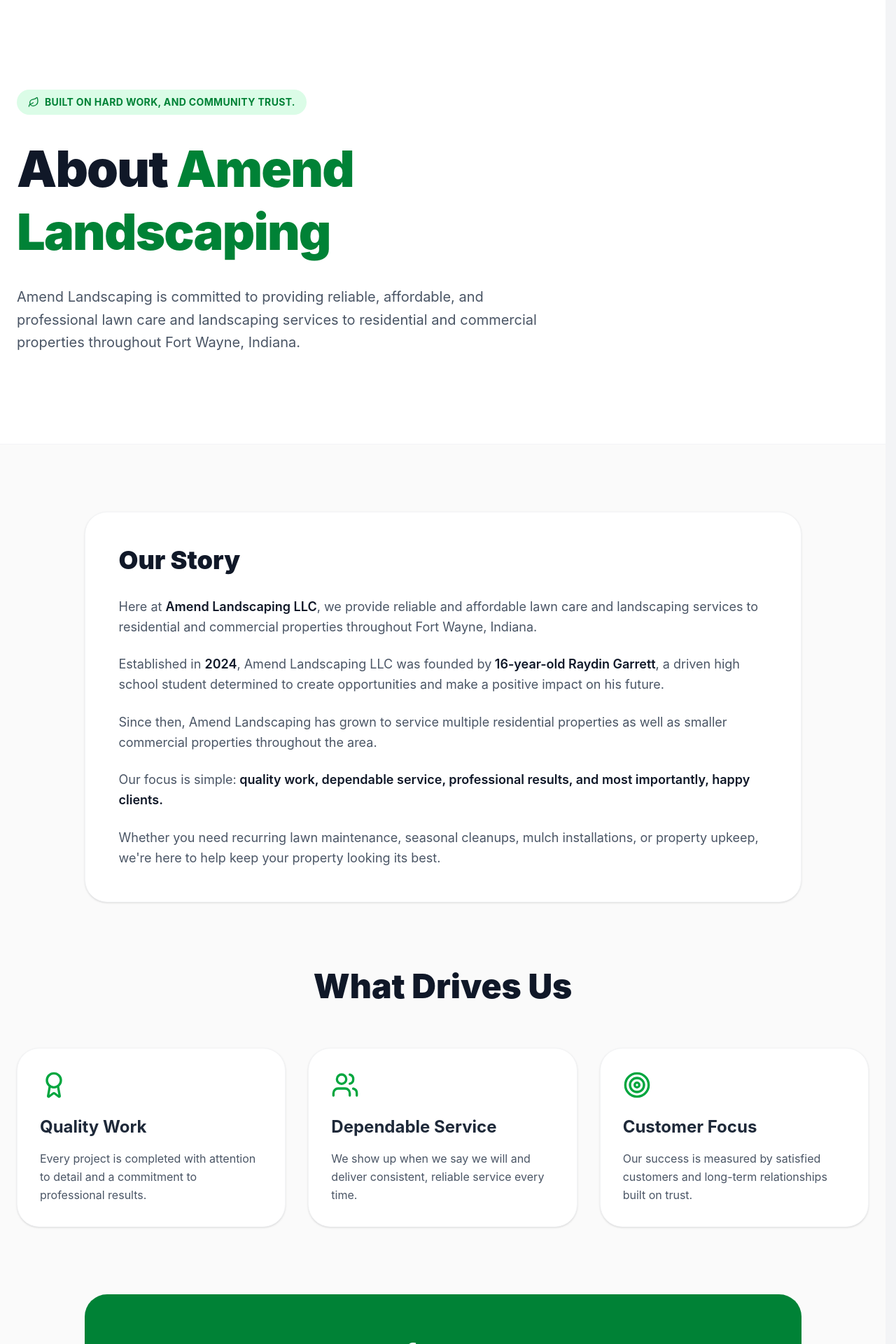
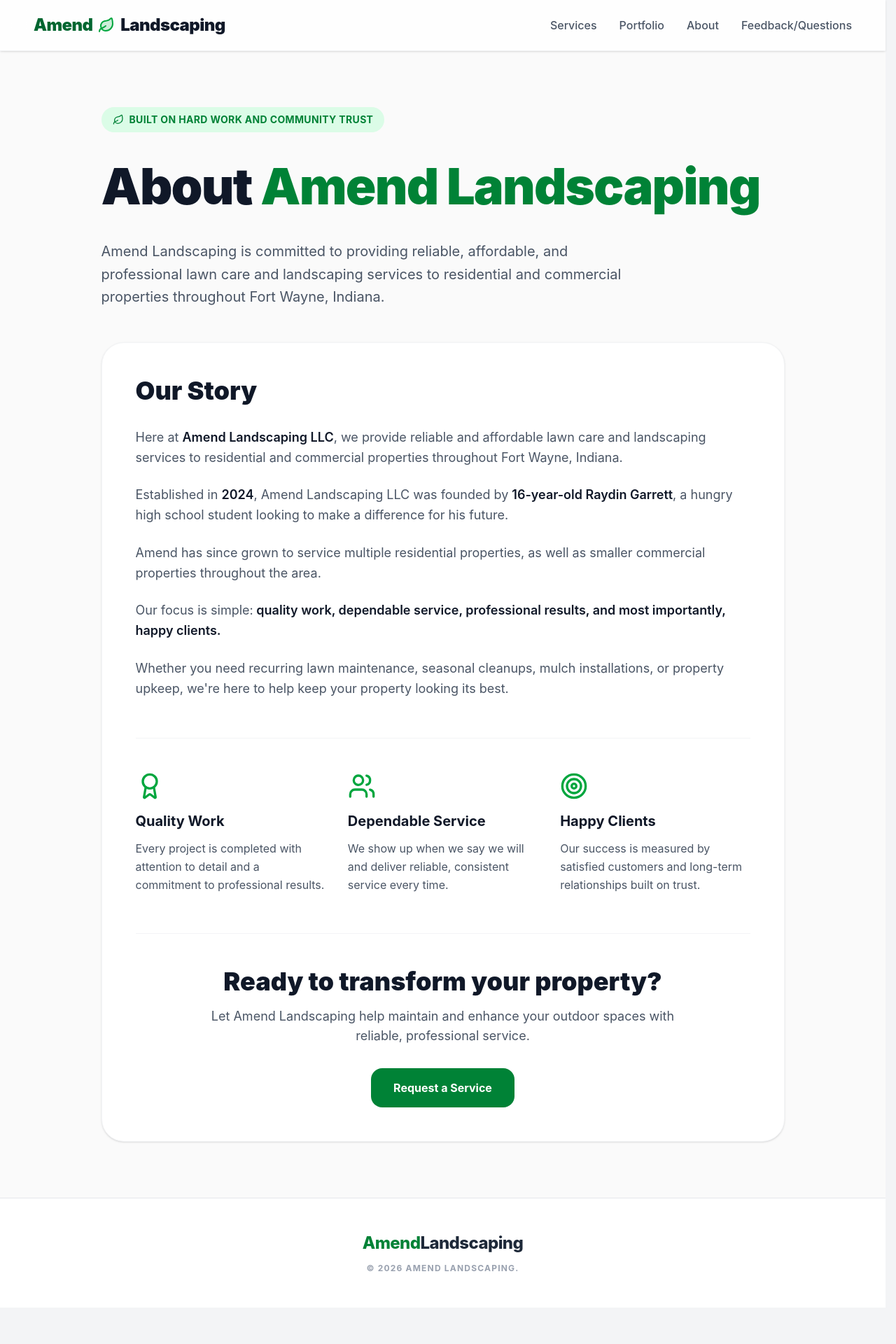
Before and after one commit to GarethNobleLFG/amend-landscaping-web-app, a React app in the folder frontend/: page /about in a window 1280 px wide. Shown: the top 1920 px of the page at 70% size. After the commit the page ends 1868 px from the top, so only its background shows below. Built offline with nearby package versions, Linux system fonts and the light colour scheme; no server answers; the HTML template or start-up script is replaced by a standard one.

Commit message:
Modified changes added nav bar

```diff
--- a/frontend/src/pages/landing/AboutUs.jsx
+++ b/frontend/src/pages/landing/AboutUs.jsx
@@ -4,151 +4,181 @@ import { Leaf, Award, Users, Target } from 'lucide-react';
 const About = () => {
     return (
         <div className="min-h-screen bg-neutral-50 text-gray-800">
+
+            {/* Navigation Header */}
+            <motion.header
+                initial={{ opacity: 0, y: -20 }}
+                animate={{ opacity: 1, y: 0 }}
+                className="w-full px-6 lg:px-12 py-5 bg-white/80 backdrop-blur-xl border-b border-gray-200/50 shadow-sm flex justify-between items-center sticky top-0 z-50 transition-all font-medium"
+            >
+                <div className="flex items-center gap-2 text-2xl font-black text-green-800 tracking-tight">
+                Amend <Leaf className="w-6 h-6 text-green-600 fill-green-600/20" /> <span className="text-gray-900">Landscaping</span>
+                </div>
+                <nav className="space-x-8 hidden md:flex items-center text-gray-600">
+                <a href="/#services" className="hover:text-green-700 transition-colors">Services</a>
+                <a href="/#portfolio" className="hover:text-green-700 transition-colors">Portfolio</a>
+                <a href="/about" className="hover:text-green-700 transition-colors">About</a>
+                <a href="/#feedback" className="hover:text-green-700 transition-colors">
+                Feedback/Questions
+                </a>
+                </nav>
+            </motion.header>
+
+            {/* Main Content */}
+            <div className="max-w-5xl mx-auto px-6 py-16 lg:py-20">
+
                 {/* Hero */}
-            <section className="relative overflow-hidden bg-white border-b border-gray-100">
-                <div className="max-w-7xl mx-auto px-6 py-24 lg:py-32">
                 <motion.div
-                        initial={{ opacity: 0, y: 30 }}
+                    initial={{ opacity: 0, y: 25 }}
                     animate={{ opacity: 1, y: 0 }}
                     transition={{ duration: 0.7 }}
-                        className="max-w-4xl"
+                    className="mb-12"
                 >
                     <div className="inline-flex items-center gap-2 px-4 py-2 rounded-full bg-green-100 text-green-700 font-bold text-sm tracking-wide uppercase mb-8">
                         <Leaf className="w-4 h-4" />
-                            Built on hard work,  and community trust.
-
+                        Built on hard work and community trust
                     </div>
 
                     <h1 className="text-5xl md:text-6xl lg:text-7xl font-black tracking-tight text-gray-900 leading-tight">
                         About
                         <span className="text-green-700"> Amend Landscaping</span>
-
                     </h1>
 
                     <p className="mt-8 text-xl text-gray-600 leading-relaxed max-w-3xl">
-                           Amend Landscaping is committed to providing reliable, affordable,
-                            and professional lawn care and landscaping services to residential
-                            and commercial properties throughout Fort Wayne, Indiana.
+                        Amend Landscaping is committed to providing reliable,
+                        affordable, and professional lawn care and landscaping
+                        services to residential and commercial properties
+                        throughout Fort Wayne, Indiana.
                     </p>
                 </motion.div>
-                </div>
-            </section>
 
-            {/* Story Section */}
-            <section className="py-24 px-6">
-                <div className="max-w-5xl mx-auto">
+                {/* Content Card */}
                 <motion.div
-                        initial={{ opacity: 0, y: 20 }}
-                        whileInView={{ opacity: 1, y: 0 }}
-                        viewport={{ once: true }}
-                        className="bg-white rounded-[2rem] p-8 md:p-12 shadow-sm border border-gray-100"
+                    initial={{ opacity: 0, y: 25 }}
+                    animate={{ opacity: 1, y: 0 }}
+                    transition={{ delay: 0.15 }}
+                    className="bg-white rounded-[2rem] p-8 md:p-12 border border-gray-100 shadow-sm"
                 >
                     <h2 className="text-4xl font-black text-gray-900 mb-8">
                         Our Story
                     </h2>
 
-                        <div className="space-y-6 text-lg leading-relaxed text-gray-600">
+                    <div className="space-y-6 text-lg text-gray-600 leading-relaxed">
                         <p>
-                                Here at <span className="font-semibold text-gray-900">Amend Landscaping LLC</span>,
-                                we provide reliable and affordable lawn care and landscaping
-                                services to residential and commercial properties throughout
-                                Fort Wayne, Indiana.
+                            Here at{' '}
+                            <span className="font-semibold text-gray-900">
+                                Amend Landscaping LLC
+                            </span>
+                            , we provide reliable and affordable lawn care and
+                            landscaping services to residential and commercial
+                            properties throughout Fort Wayne, Indiana.
                         </p>
 
                         <p>
-                                Established in <span className="font-semibold text-gray-900">2024</span>,
-                                Amend Landscaping LLC was founded by
-                                <span className="font-semibold text-gray-900"> 16-year-old Raydin Garrett</span>,
-                                a driven high school student determined to create
-                                opportunities and make a positive impact on his future.
+                            Established in{' '}
+                            <span className="font-semibold text-gray-900">
+                                2024
+                            </span>
+                            , Amend Landscaping LLC was founded by{' '}
+                            <span className="font-semibold text-gray-900">
+                                16-year-old Raydin Garrett
+                            </span>
+                            , a hungry high school student looking to make a
+                            difference for his future.
                         </p>
 
                         <p>
-                                Since then, Amend Landscaping has grown to service
-                                multiple residential properties as well as smaller
+                            Amend has since grown to service multiple
+                            residential properties, as well as smaller
                             commercial properties throughout the area.
                         </p>
 
                         <p>
                             Our focus is simple:
                             <span className="font-semibold text-gray-900">
-                                    {" "}quality work, dependable service, professional
+                                {' '}
+                                quality work, dependable service, professional
                                 results, and most importantly, happy clients.
                             </span>
                         </p>
 
                         <p>
-                                Whether you need recurring lawn maintenance, seasonal
-                                cleanups, mulch installations, or property upkeep,
-                                we're here to help keep your property looking its best.
-                            </p>
-                        </div>
-                    </motion.div>
-                </div>
-            </section>
-
-            {/* Values */}
-            <section className="pb-24 px-6">
-                <div className="max-w-7xl mx-auto">
-                    <div className="text-center mb-16">
-                        <h2 className="text-4xl md:text-5xl font-black text-gray-900">
-                            What Drives Us
-                        </h2>
-                    </div>
-
-                    <div className="grid md:grid-cols-3 gap-8">
-                        <div className="bg-white rounded-[2rem] p-8 border border-gray-100 shadow-sm">
-                            <Award className="w-10 h-10 text-green-600 mb-6" />
-                            <h3 className="text-2xl font-bold mb-4">Quality Work</h3>
-                            <p className="text-gray-600 leading-relaxed">
-                                Every project is completed with attention to detail
-                                and a commitment to professional results.
+                            Whether you need recurring lawn maintenance,
+                            seasonal cleanups, mulch installations, or property
+                            upkeep, we're here to help keep your property
+                            looking its best.
                         </p>
                     </div>
 
-                        <div className="bg-white rounded-[2rem] p-8 border border-gray-100 shadow-sm">
-                            <Users className="w-10 h-10 text-green-600 mb-6" />
-                            <h3 className="text-2xl font-bold mb-4">Dependable Service</h3>
+                    {/* Values */}
+                    <div className="grid md:grid-cols-3 gap-8 mt-14 pt-12 border-t border-gray-100">
+
+                        <div>
+                            <Award className="w-10 h-10 text-green-600 mb-4" />
+                            <h3 className="text-xl font-bold text-gray-900 mb-3">
+                                Quality Work
+                            </h3>
                             <p className="text-gray-600 leading-relaxed">
-                                We show up when we say we will and deliver consistent,
-                                reliable service every time.
+                                Every project is completed with attention to
+                                detail and a commitment to professional results.
                             </p>
                         </div>
 
-                        <div className="bg-white rounded-[2rem] p-8 border border-gray-100 shadow-sm">
-                            <Target className="w-10 h-10 text-green-600 mb-6" />
-                            <h3 className="text-2xl font-bold mb-4">Customer Focus</h3>
+                        <div>
+                            <Users className="w-10 h-10 text-green-600 mb-4" />
+                            <h3 className="text-xl font-bold text-gray-900 mb-3">
+                                Dependable Service
+                            </h3>
                             <p className="text-gray-600 leading-relaxed">
-                                Our success is measured by satisfied customers and
-                                long-term relationships built on trust.
+                                We show up when we say we will and deliver
+                                reliable, consistent service every time.
+                            </p>
+                        </div>
+
+                        <div>
+                            <Target className="w-10 h-10 text-green-600 mb-4" />
+                            <h3 className="text-xl font-bold text-gray-900 mb-3">
+                                Happy Clients
+                            </h3>
+                            <p className="text-gray-600 leading-relaxed">
+                                Our success is measured by satisfied customers
+                                and long-term relationships built on trust.
                             </p>
                         </div>
                     </div>
-                </div>
-            </section>
 
                     {/* CTA */}
-            <section className="px-6 pb-24">
-                <div className="max-w-5xl mx-auto">
-                    <div className="bg-green-700 rounded-[2rem] p-10 md:p-16 text-center text-white">
-                        <h2 className="text-4xl font-black mb-4">
+                    <div className="mt-14 pt-12 border-t border-gray-100 text-center">
+                        <h2 className="text-3xl md:text-4xl font-black text-gray-900 mb-4">
                             Ready to transform your property?
                         </h2>
 
-                        <p className="text-green-100 text-lg mb-8 max-w-2xl mx-auto">
+                        <p className="text-lg text-gray-600 max-w-2xl mx-auto mb-8">
                             Let Amend Landscaping help maintain and enhance your
                             outdoor spaces with reliable, professional service.
                         </p>
 
                         <a
                             href="/book"
-                            className="inline-flex items-center px-8 py-4 rounded-2xl bg-white text-green-700 font-bold hover:scale-105 transition-transform"
+                            className="inline-flex items-center px-8 py-4 rounded-2xl bg-green-700 text-white font-bold hover:bg-green-800 transition-colors"
                         >
                             Request a Service
                         </a>
                     </div>
+                </motion.div>
             </div>
-            </section>
+
+            {/* Footer */}
+            <footer className="bg-white border-t border-gray-200 py-12 text-center">
+                <h3 className="text-2xl font-extrabold text-green-700 tracking-tight mb-3">
+                    Amend
+                    <span className="text-gray-800">Landscaping</span>
+                </h3>
+
+                <p className="text-xs text-gray-400 font-bold tracking-widest uppercase">
+                    © {new Date().getFullYear()} Amend Landscaping.
+                </p>
+            </footer>
         </div>
     );
 };
```
Lines whose indentation alone changed are shown as unchanged.
